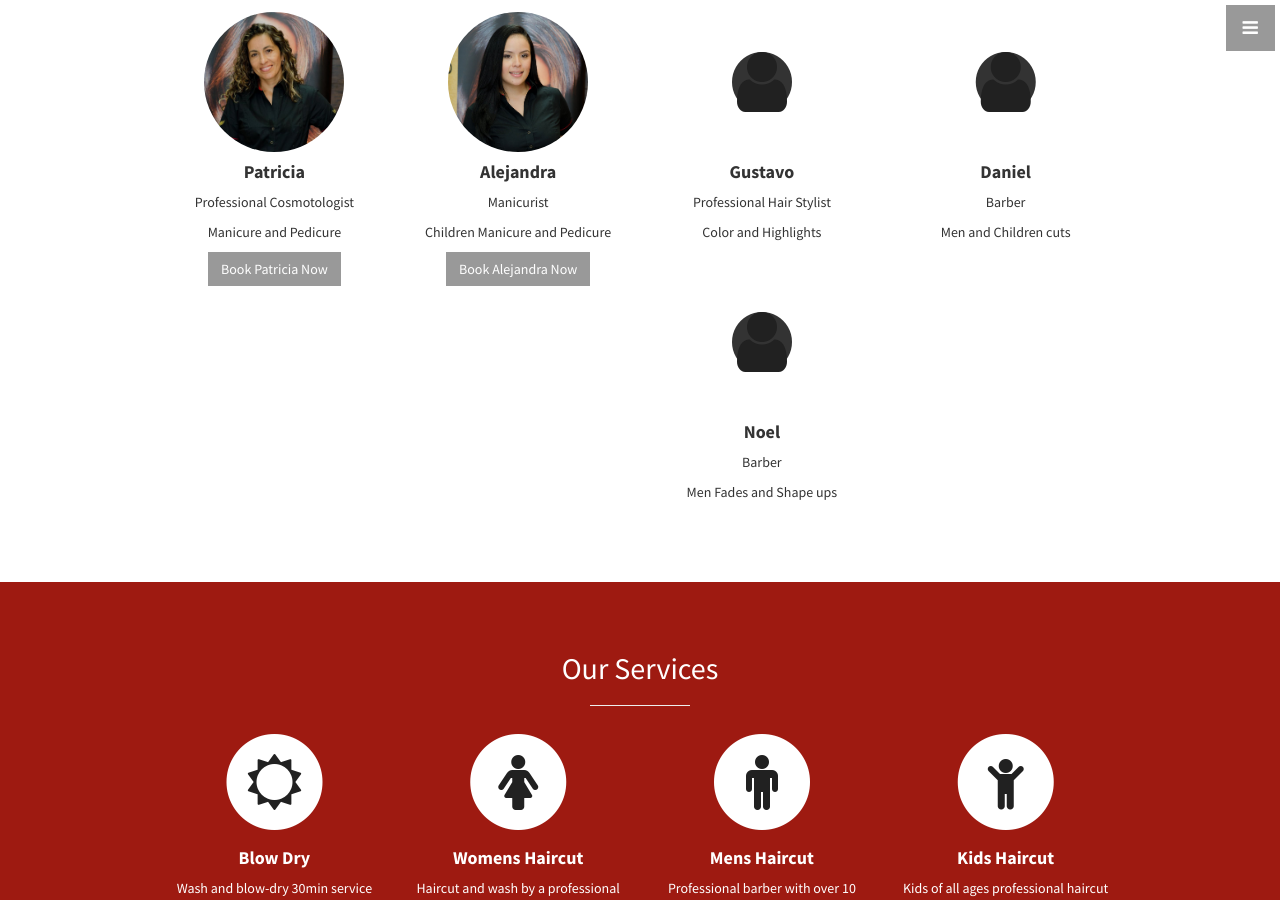
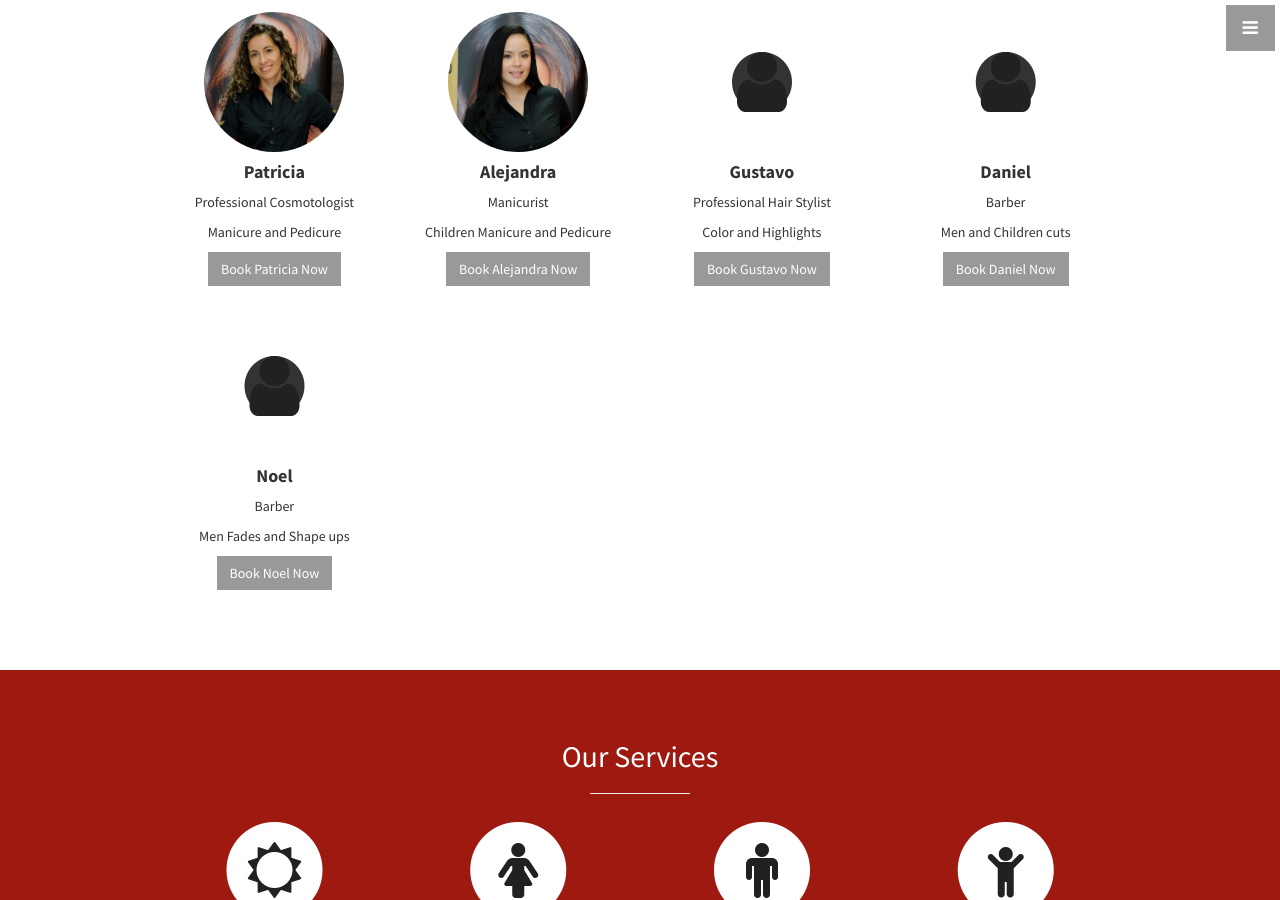
Before and after one commit to thesalonexpo/thesalonexpo.github.io, a Jekyll site: the page built from index.html, in a window 1280 px wide and 900 px high, scrolled down 2069 px. Built offline with Jekyll 4.4.1, drawn with Linux system fonts in a browser that asks for light colours.

Commit message:
debugging

```diff
--- a/_includes/team.html
+++ b/_includes/team.html
@@ -33,7 +33,7 @@
                   <a href="{{site.styleseat.book_url}}{{employee.styleseat_url}}" target="_blank" class="btn btn-dark">Book {{employee.name}} Now</a>
                 {% endif %}
 
-                {% if employee.work_num %}
+                {% if employee.work_num_link %}
                   <a href="tel:{{ site.work_num_link }}" class="btn btn-dark">
                     Book {{employee.name}} Now
                   </a>
```
